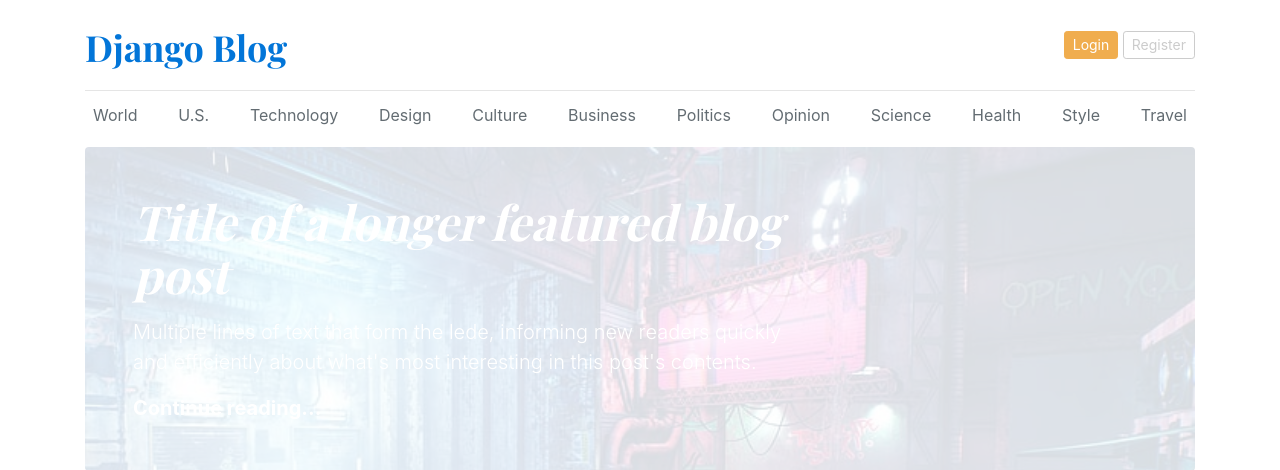
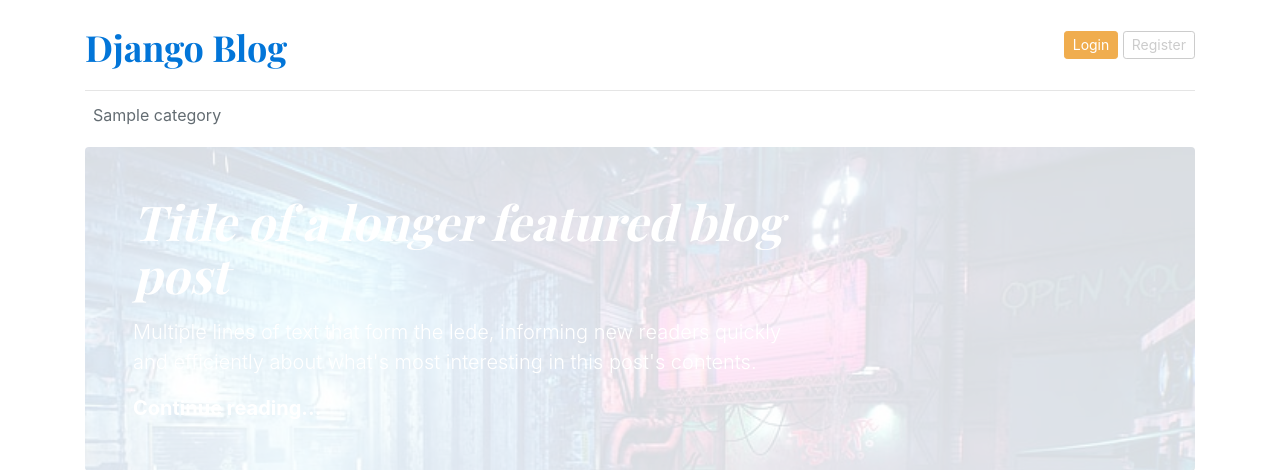
Before and after one commit to mohammadjayeed/django_blog, a Django app: page / in a window 1280 px wide. Shown: the top 470 px of the page. Run offline with Django 4.2, Linux system fonts and the light colour scheme; tables that the repository leaves empty hold one stand-in row (values such as "Sample post").

Commit message:
added category on home

```diff
--- a/blog/models.py
+++ b/blog/models.py
@@ -24,7 +24,7 @@ class Blog(models.Model):
     author = models.ForeignKey(User, on_delete=models.CASCADE)
     blog_image = models.ImageField(upload_to='uploads/%Y/%m/%d')
     short_description = models.TextField(max_length=200, blank=True, null=True)
-    blog_body = models.CharField(max_length=2000)
+    blog_body = models.TextField(max_length=2000)
     is_featured = models.BooleanField(default=False)
     status = models.CharField(max_length=20, choices=STATUS, default='Draft')
     created_at = models.DateTimeField(auto_now_add=True)
--- a/blog/views.py
+++ b/blog/views.py
@@ -1,5 +1,6 @@
 from django.shortcuts import render
-
+from .models import Category
 # Create your views here.
 def home(request):
-    return render(request,'home-blogs.html',{})
+    categories = Category.objects.all()
+    return render(request,'home-blogs.html',{'categories': categories})
--- a/templates/home-blogs.html
+++ b/templates/home-blogs.html
@@ -27,18 +27,9 @@
 
       <div class="nav-scroller py-1 mb-2">
         <nav class="nav d-flex justify-content-between">
-          <a class="p-2 text-muted" href="#">World</a>
-          <a class="p-2 text-muted" href="#">U.S.</a>
-          <a class="p-2 text-muted" href="#">Technology</a>
-          <a class="p-2 text-muted" href="#">Design</a>
-          <a class="p-2 text-muted" href="#">Culture</a>
-          <a class="p-2 text-muted" href="#">Business</a>
-          <a class="p-2 text-muted" href="#">Politics</a>
-          <a class="p-2 text-muted" href="#">Opinion</a>
-          <a class="p-2 text-muted" href="#">Science</a>
-          <a class="p-2 text-muted" href="#">Health</a>
-          <a class="p-2 text-muted" href="#">Style</a>
-          <a class="p-2 text-muted" href="#">Travel</a>
+          {% for category in categories %}
+          <a class="p-2 text-muted" href="#">{{category}}</a>
+          {% endfor %}
         </nav>
       </div>
 
```
Also changed, not shown: blog/migrations/0005_alter_blog_blog_body.py (added).
